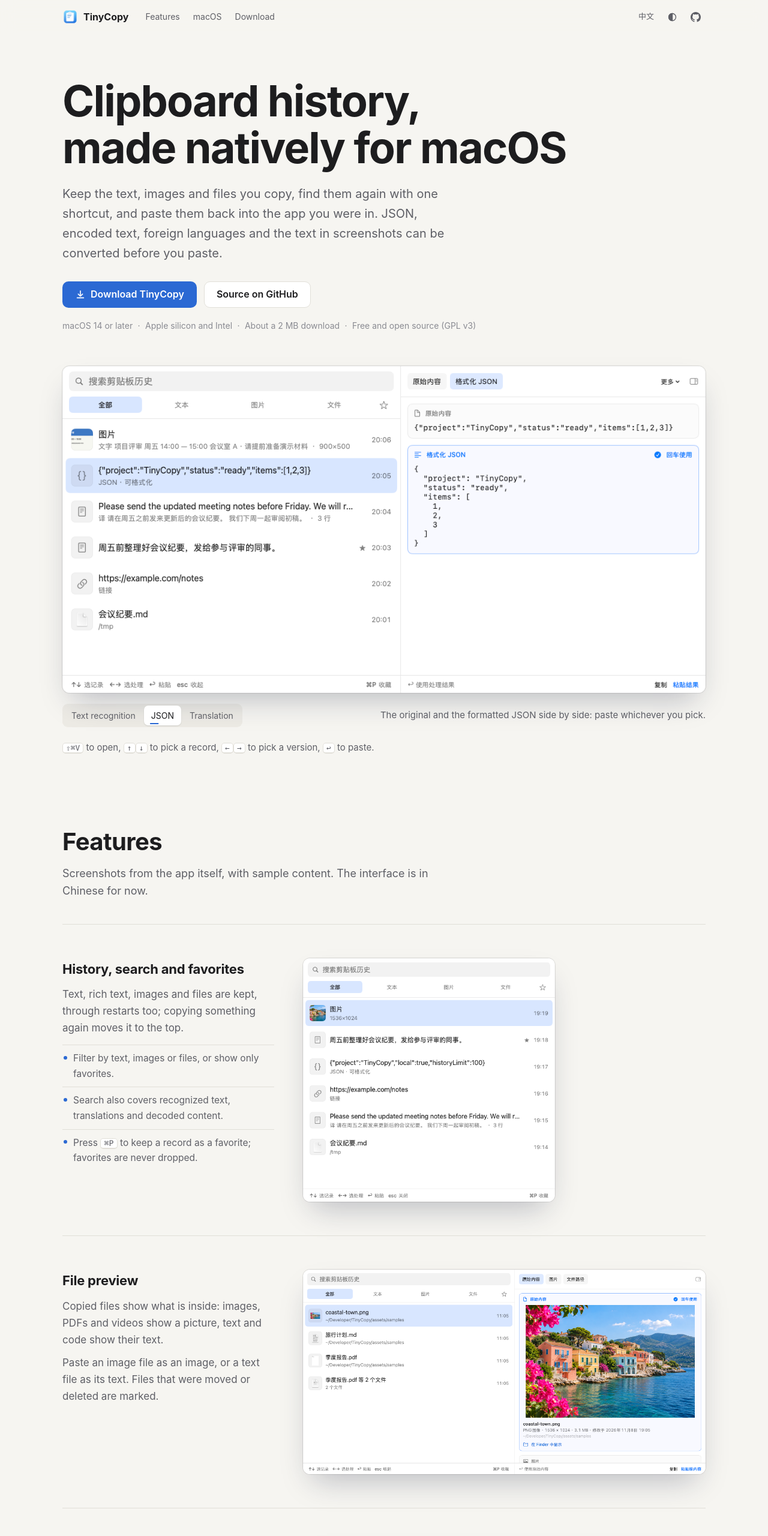
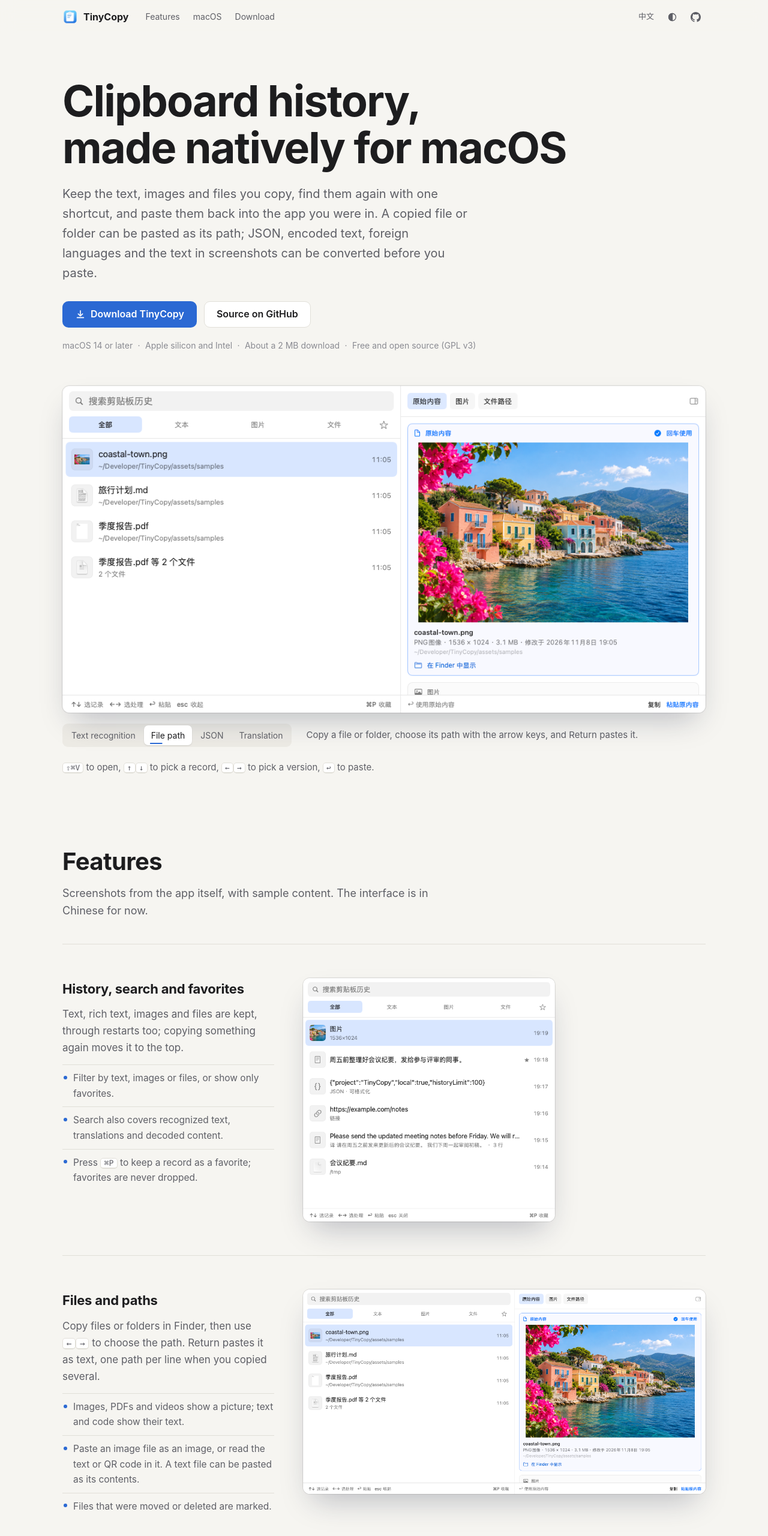
Before and after one commit to YangHanqing/tinycopy, a plain HTML site: page index.html in a window 1280 px wide. Shown: the top 2560 px of the page at 60% size. Drawn offline with Linux system fonts and the light colour scheme.

Commit message:
Update the introduction page

```diff
--- a/index.html
+++ b/index.html
@@ -4,9 +4,9 @@
 <meta charset="utf-8">
 <meta name="viewport" content="width=device-width, initial-scale=1">
 <title>TinyCopy</title>
-<meta name="description" content="TinyCopy 是一个 macOS 原生的剪贴板历史工具：记录复制过的文字、图片和文件，搜索、预览后粘贴回原来的应用；内置 JSON、解码、翻译、图片文字识别和二维码。免费，开源。">
+<meta name="description" content="TinyCopy 是一个 macOS 原生的剪贴板历史工具：记录复制过的文字、图片和文件，搜索、预览后粘贴回原来的应用。复制的文件或文件夹可以只粘贴路径。内置 JSON、解码、翻译、图片文字识别和二维码。免费，开源。">
 <meta property="og:title" content="TinyCopy">
-<meta property="og:description" content="Clipboard history for macOS: keep copied text, images and files, search and preview them, and paste them back. JSON, decoding, translation, text recognition and QR codes built in. Free and open source.">
+<meta property="og:description" content="Clipboard history for macOS: keep copied text, images and files, search and preview them, and paste them back. A copied file or folder can be pasted as its path. JSON, decoding, translation, text recognition and QR codes built in. Free and open source.">
 <meta property="og:image" content="https://yanghanqing.github.io/tinycopy/img/og.png">
 <meta property="og:url" content="https://yanghanqing.github.io/tinycopy/">
 <meta property="og:type" content="website">
@@ -130,7 +130,8 @@ section { padding: 120px 0 0; }
 .hero-nav { display: flex; align-items: center; justify-content: space-between; gap: 12px 24px; margin-top: 18px; flex-wrap: wrap-reverse; }
 .hero-nav .seg { margin: 0; }
 .hero-nav .cap { margin: 0; color: var(--muted); font-size: 15px; }
-@media (max-width: 700px) { .hero-nav { flex-direction: column-reverse; align-items: stretch; } .hero-nav .seg { display: flex; } .hero-nav .seg button { flex: 1; padding: 6px 6px; font-size: 13px; } }
+.hero-nav .cap { flex: 1 1 16em; min-width: 0; }
+@media (max-width: 700px) { .hero-nav { flex-direction: column-reverse; align-items: stretch; } .hero-nav .seg { display: flex; width: 100%; } .hero-nav .seg button { flex: 1 1 45%; padding: 6px 8px; font-size: 13px; } }
 .keys { margin: 22px 0 0; color: var(--muted); font-size: 15px; }
 
 /* Auto-advancing switchers: a progress line under the current control */
@@ -225,8 +226,8 @@ dialog.zoom img { max-height: 92vh; width: auto; border-radius: 10px; cursor: zo
   <div class="wrap">
     <h1><span class="zh">为 macOS 原生打造的<br>剪贴板历史工具</span><span class="en">Clipboard history,<br>made natively for macOS</span></h1>
     <p class="lede">
-      <span class="zh">记录复制过的文字、图片和文件，按下快捷键即可找回，粘贴回原来的应用。JSON、编码文本、外语和截图里的文字，也能先处理再粘贴。</span>
-      <span class="en">Keep the text, images and files you copy, find them again with one shortcut, and paste them back into the app you were in. JSON, encoded text, foreign languages and the text in screenshots can be converted before you paste.</span>
+      <span class="zh">记录复制过的文字、图片和文件，按下快捷键即可找回，粘贴回原来的应用。复制的文件或文件夹可以只粘贴路径；JSON、编码文本、外语和截图里的文字，也能先处理再粘贴。</span>
+      <span class="en">Keep the text, images and files you copy, find them again with one shortcut, and paste them back into the app you were in. A copied file or folder can be pasted as its path; JSON, encoded text, foreign languages and the text in screenshots can be converted before you paste.</span>
     </p>
     <div class="actions">
       <a class="btn primary" href="https://github.com/YangHanqing/tinycopy/releases/latest">
@@ -247,6 +248,10 @@ dialog.zoom img { max-height: 92vh; width: auto; border-radius: 10px; cursor: zo
           <img class="only-dark" src="img/hero-ocr-dark.png" width="1180" height="600" alt="An image in the history, with the text recognized from it">
         </div>
         <div class="slide">
+          <img class="only-light" src="img/file-preview-light.png" width="1180" height="600" alt="Copied files, with the path of each one in the list" loading="lazy">
+          <img class="only-dark" src="img/file-preview-dark.png" width="1180" height="600" alt="Copied files, with the path of each one in the list" loading="lazy">
+        </div>
+        <div class="slide">
           <img class="only-light" src="img/hero-json-light.png" width="1180" height="600" alt="Copied JSON and its formatted version" loading="lazy">
           <img class="only-dark" src="img/hero-json-dark.png" width="1180" height="600" alt="Copied JSON and its formatted version" loading="lazy">
         </div>
@@ -258,10 +263,12 @@ dialog.zoom img { max-height: 92vh; width: auto; border-radius: 10px; cursor: zo
       <figcaption class="hero-nav">
         <div class="seg" role="tablist" id="heroTabs" aria-label="Screens">
           <button type="button" role="tab" aria-selected="true"><span class="zh">图片识别</span><span class="en">Text recognition</span></button>
+          <button type="button" role="tab" aria-selected="false"><span class="zh">文件路径</span><span class="en">File path</span></button>
           <button type="button" role="tab" aria-selected="false">JSON</button>
           <button type="button" role="tab" aria-selected="false"><span class="zh">翻译</span><span class="en">Translation</span></button>
         </div>
         <p class="cap"><span class="zh">从图片中提取文字，原图和识别结果同时保留。</span><span class="en">Text is extracted from an image, and the image is kept too.</span></p>
+        <p class="cap" hidden><span class="zh">复制文件或文件夹后，按左右键选到路径，回车即可粘贴。</span><span class="en">Copy a file or folder, choose its path with the arrow keys, and Return pastes it.</span></p>
         <p class="cap" hidden><span class="zh">原文和格式化结果并排显示，选中哪份就粘贴哪份。</span><span class="en">The original and the formatted JSON side by side: paste whichever you pick.</span></p>
         <p class="cap" hidden><span class="zh">外语正文自动翻译，按左右键选择原文或译文。</span><span class="en">Foreign text is translated; ← and → choose the original or the translation.</span></p>
       </figcaption>
@@ -293,13 +300,17 @@ dialog.zoom img { max-height: 92vh; width: auto; border-radius: 10px; cursor: zo
 
     <div class="feat">
       <div>
-        <h3><span class="zh">文件预览</span><span class="en">File preview</span></h3>
-        <p><span class="zh">复制的文件直接显示内容：图片、PDF、视频显示画面，文本和代码显示文字。</span><span class="en">Copied files show what is inside: images, PDFs and videos show a picture, text and code show their text.</span></p>
-        <p><span class="zh">图片文件可以作为图片粘贴，文本文件可以直接粘贴其中的文字；文件被移动或删除时会标出。</span><span class="en">Paste an image file as an image, or a text file as its text. Files that were moved or deleted are marked.</span></p>
+        <h3><span class="zh">文件与路径</span><span class="en">Files and paths</span></h3>
+        <p><span class="zh">在 Finder 里复制文件或文件夹后，按 <kbd>←</kbd><kbd>→</kbd> 选到「文件路径」，回车就把路径作为文字粘贴。一次复制多个时，每个路径占一行。</span><span class="en">Copy files or folders in Finder, then use <kbd>←</kbd><kbd>→</kbd> to choose the path. Return pastes it as text, one path per line when you copied several.</span></p>
+        <ul class="points">
+          <li><span class="zh">图片、PDF 和视频显示画面，文本和代码显示文字。</span><span class="en">Images, PDFs and videos show a picture; text and code show their text.</span></li>
+          <li><span class="zh">图片文件可以粘贴成图片，也可以识别其中的文字或二维码；文本文件可以直接粘贴其中的文字。</span><span class="en">Paste an image file as an image, or read the text or QR code in it. A text file can be pasted as its contents.</span></li>
+          <li><span class="zh">文件被移动或删除时会标出。</span><span class="en">Files that were moved or deleted are marked.</span></li>
+        </ul>
       </div>
       <div class="shot">
-        <img class="only-light" src="img/file-preview-light.png" width="1180" height="600" alt="Preview of a copied image file" loading="lazy">
-        <img class="only-dark" src="img/file-preview-dark.png" width="1180" height="600" alt="Preview of a copied image file" loading="lazy">
+        <img class="only-light" src="img/file-preview-light.png" width="1180" height="600" alt="Copied files, with the path of each one in the list" loading="lazy">
+        <img class="only-dark" src="img/file-preview-dark.png" width="1180" height="600" alt="Copied files, with the path of each one in the list" loading="lazy">
       </div>
     </div>
 
@@ -357,7 +368,7 @@ dialog.zoom img { max-height: 92vh; width: auto; border-radius: 10px; cursor: zo
     </div>
     <dl class="facts grid">
       <div><dt><span class="zh">粘贴回原来的应用</span><span class="en">Pastes where you were</span></dt>
-      <dd><span class="zh">面板不会抢走焦点，按回车即粘贴到之前的应用。需要“辅助功能”权限；未授权时内容放回剪贴板，再自行按 <kbd>⌘V</kbd>。</span><span class="en">The panel never takes focus away, so Return pastes into the app you were in. That needs Accessibility permission; without it the content goes to the clipboard for you to press <kbd>⌘V</kbd>.</span></dd></div>
+      <dd><span class="zh">面板不会抢走焦点，按回车即粘贴到之前的应用。需要“辅助功能”权限；未授权时内容放回剪贴板，再自行按 <kbd>⌘V</kbd>。焦点在 Finder 等文件管理器的文件列表或桌面上时，也只复制不粘贴，以免变成新建文件。</span><span class="en">The panel never takes focus away, so Return pastes into the app you were in. That needs Accessibility permission; without it the content goes to the clipboard for you to press <kbd>⌘V</kbd>. In a file list or on the desktop in Finder or another file manager, it only copies, so the paste does not become a new file.</span></dd></div>
       <div><dt><span class="zh">密码不会被记录</span><span class="en">Passwords stay out</span></dt>
       <dd><span class="zh">密码管理器等应用标记为保密或临时的内容默认不记录。</span><span class="en">Content that password managers and other apps mark as concealed or transient is skipped by default.</span></dd></div>
       <div><dt><span class="zh">只存在这台 Mac 上</span><span class="en">Stays on this Mac</span></dt>
```
